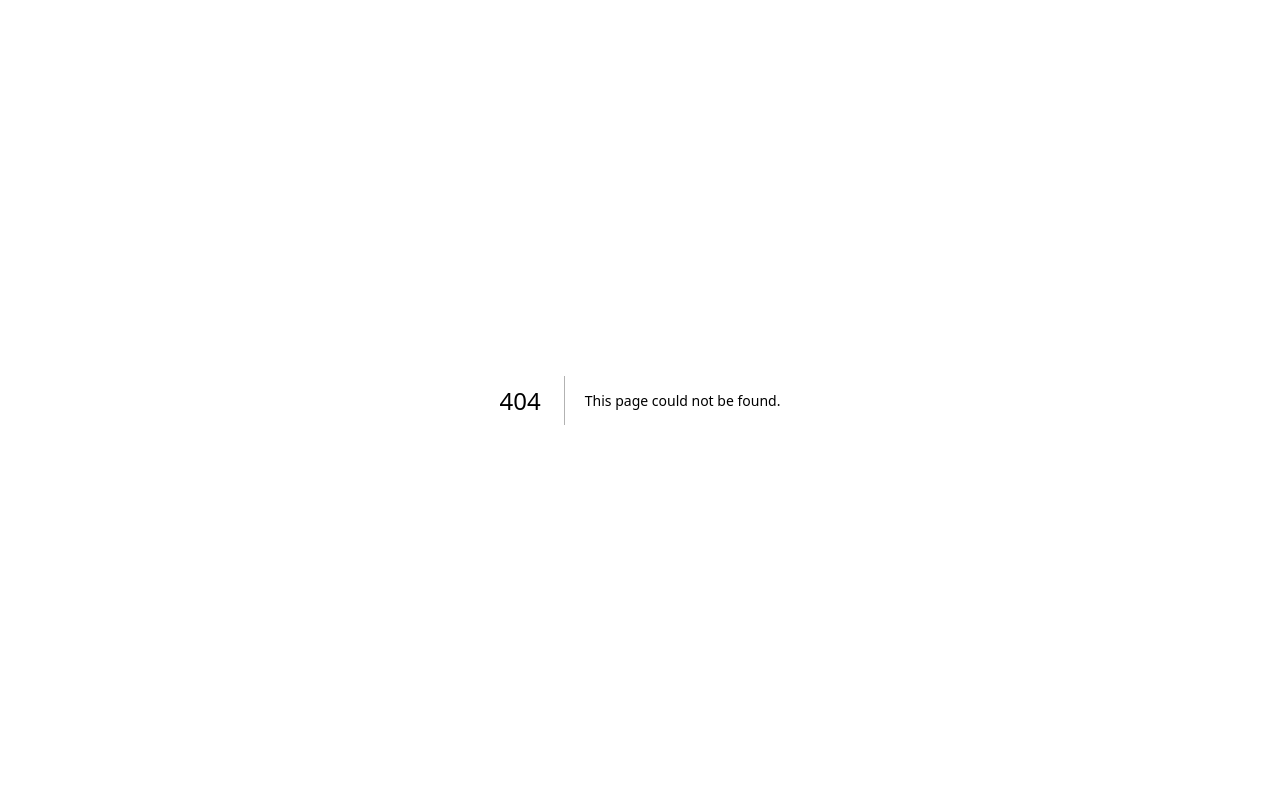
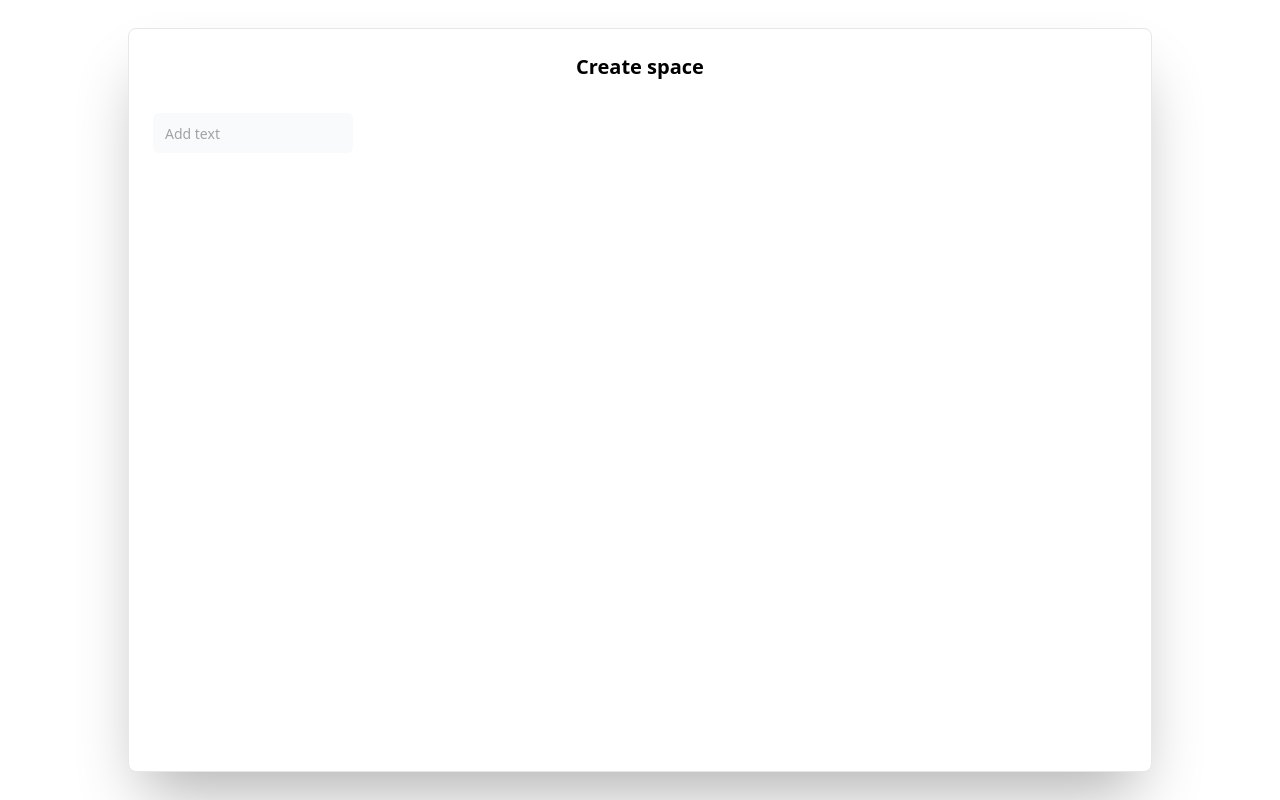
Before and after one commit to Nithishvb/FeedbackFirst, a Next.js app in the folder apps/web/: page /space/1 in a window 1280 px wide. Before the commit this address had no page. Built offline with nearby package versions, Linux system fonts and the light colour scheme.

Commit message:
feat: added crete space form template

```diff
--- a/apps/web/app/dashboard/space/page.tsx
+++ b/apps/web/app/dashboard/space/page.tsx
@@ -1,11 +1,11 @@
 "use client";
 
+import { Button } from "@repo/ui/button";
 import { useRouter } from "next/navigation";
 import React from "react";
 import { v4 as uuidv4 } from "uuid";
 
 const page = () => {
-
   const { push } = useRouter();
 
   return (
@@ -20,10 +20,12 @@ const page = () => {
             Craft Stunning Testimonials with Ease .
           </span>
         </p>
-        <button
+        <Button
+          text="Create space"
+          variant="danger"
           className="px-8 py-2 mt-8 bg-black text-white text-sm rounded-md font-semibold hover:bg-black/[0.8] hover:shadow-lg"
           onClick={() => push(`/space/${uuidv4()}}`)}
-        >Create space</button>
+        />
       </div>
     </div>
   );
--- /dev/null
+++ b/apps/web/app/space/[spaceid]/page.tsx
@@ -0,0 +1,38 @@
+"use client";
+
+const page = () => {
+  return (
+    <div className="flex justify-center items-center w-full h-[100vh]">
+      <div className="w-[100%]">
+        <div className="h-[100vh] w-full dark:bg-black bg-grid-black/[0.2] relative flex items-center justify-center">
+          <div className="absolute pointer-events-none flex items-center justify-center dark:bg-black bg-white [mask-image:radial-gradient(ellipse_at_center,transparent_20%,black)]"></div>
+          <div className="block w-[80%] h-[93%] p-6 bg-white border border-gray-200 rounded-lg shadow-[0_35px_60px_-15px_rgba(0,0,0,0.3)]">
+            <h2 className="text-center mb-8 text-xl font-semibold">
+              Create space
+            </h2>
+            <Forms />
+          </div>
+        </div>
+      </div>
+    </div>
+  );
+};
+
+export default page;
+
+const Forms = () => {
+  return (
+    <input
+      type="text"
+      className={`flex h-10 w-[200px] border-none bg-gray-50 dark:bg-zinc-800 text-black dark:text-white shadow-input rounded-md px-3 py-2 text-sm  file:border-0 file:bg-transparent
+      file:text-sm file:font-medium placeholder:text-neutral-400 dark:placeholder-text-neutral-600
+      focus-visible:outline-none focus-visible:ring-[2px]  focus-visible:ring-neutral-400 dark:focus-visible:ring-neutral-600
+      disabled:cursor-not-allowed disabled:opacity-50
+      dark:shadow-[0px_0px_1px_1px_var(--neutral-700)]
+      grou
+      p-hover/input:shadow-none transition duration-400
+      `}
+      placeholder="Add text"
+    />
+  );
+};
--- /dev/null
+++ b/packages/ui/src/style.css
@@ -0,0 +1,3 @@
+@tailwind base;
+@tailwind components;
+@tailwind utilities;
```
Also changed, not shown: packages/ui/src/button.tsx (+34 -9 lines).
